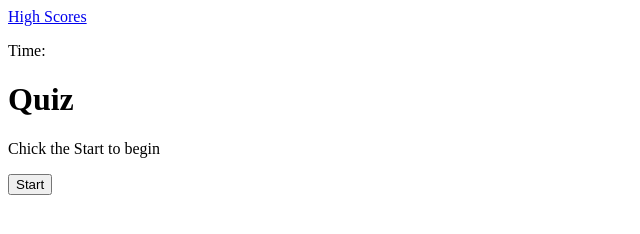
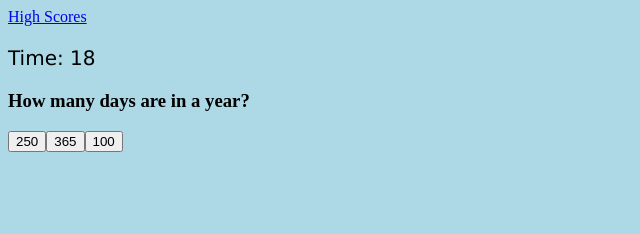
Before and after one commit to DrMcCollum5/quizzies, a plain HTML site: page index.html in a window 1280 px wide. Both pictures are taken after a click on the button "Start". Shown: the whole page, without its empty margins (0-640 px from the left). Drawn offline with Linux system fonts and the light colour scheme.

Commit message:
added variables

```diff
--- a/index.html
+++ b/index.html
@@ -15,7 +15,7 @@
     <div class="container">
       <div id="welcome">
         <h1>Quiz</h1>
-        <p>Chick the Start to begin</p>
+        <p>Chick Start to begin</p>
         <button id="start-button">Start</button>
       </div>
 
@@ -35,3 +35,25 @@
     <script src="script.js"></script>
   </body>
 </html>
+
+        <!-- creating a modal for when quiz ends
+      <div class="modal-container" id="score-modal">
+
+          <div class="modal-content-container">
+
+              <h1>Congratulations, Quiz Completed.</h1>
+
+              <div class="grade-details">
+                  <p>Attempts : 10</p>
+                  <p>Wrong Answers : <span id="wrong-answers"></span></p>
+                  <p>Right Answers : <span id="right-answers"></span></p>
+                  <p>Grade : <span id="grade-percentage"></span>%</p>
+                  <p ><span id="remarks"></span></p>
+              </div>
+
+              <div class="modal-button-container">
+                  <button onclick="closeScoreModal()">Continue</button>
+              </div>
+
+          </div>
+      </div> -->
--- a/script.js
+++ b/script.js
@@ -0,0 +1,96 @@
+const questions = [
+  {
+    Question: "How many days are in a year?",
+    a: [250, 365, 100],
+    correct: 365,
+  },
+  {
+    Question: "What does HTML stands for?",
+    a: [
+      "How to make language",
+      "Hypertext Markup Language",
+      "Hypotext mineral language",
+    ],
+    correct: "Hypertext Markup Language",
+  },
+
+  {
+    Question:
+      "In JavaScript, array is a single variable that us used to store differnt",
+    a: ["objects", "elements", "events"],
+    correct: "elements",
+  },
+  {
+    Question: "How many minutes in an hour",
+    a: [10, 30, 60],
+    correct: 60,
+  },
+];
+
+// Global Variables
+var timer = document.getElementById("time");
+
+var startBtn = document.getElementById("start-button");
+
+var welcome = document.getElementById("welcome");
+
+var quiz = document.getElementById("quiz");
+var questionHeaderTitle =document.getElementById("question-header-title");
+
+var choices= document.getElementById("choices");
+
+var finalScore = document.getElementById("final-score");
+
+var initials = document.getElementById("itinals");
+
+var submit = document.getElementById("submit");
+var time = 20;
+var timerId;
+var qIndex = 0;
+
+// Click listener for the start button (click listeners are generally at the bottom of the page)
+//initiate quiz
+startBtn.onclick = startQuiz;
+
+// Start Quiz function
+function startQuiz() {
+  //hide the welcome div
+  welcome.setAttribute("class", "hide");
+  //unhide the quiz div
+  quiz.removeAttribute("class", "hide");
+  //start the timer
+  timerId = setInterval(function () {
+    time--;
+    timer.textContent = time;
+
+    if (time <= 0) {
+      //call our quiz over function
+      quizComplete();
+    }
+  }, 1000);
+  // call the next function
+  populateQuiz();
+}
+
+function populateQuiz() {
+    //set avtive question
+    var activeQuestion=questions[qIndex];
+    //populate question
+questionHeaderTitle.textContent=activeQuestion.Question;
+activeQuestion.a.forEach(function (choice) {
+    var aButton=document.createElement("button");
+    aButton.setAttribute("value", choice)
+    aButton.textContent=choice;
+    aButton.onclick=chosenAnswer;
+    choices.append(aButton)
+
+}
+)
+
+}
+
+function chosenAnswer() {
+
+}
+
+function quizComplete() {}
--- a/style.css
+++ b/style.css
@@ -1,3 +1,21 @@
 .hide {
   display: none;
 }
+
+#quiz {
+
+}
+
+body {
+  background-color: lightblue;
+}
+
+h1 {
+  color: rgb(15, 15, 15);
+  text-align: center;
+}
+
+p {
+  font-family: verdana;
+  font-size: 20px;
+}
```
Also changed, not shown: 1 other file.
